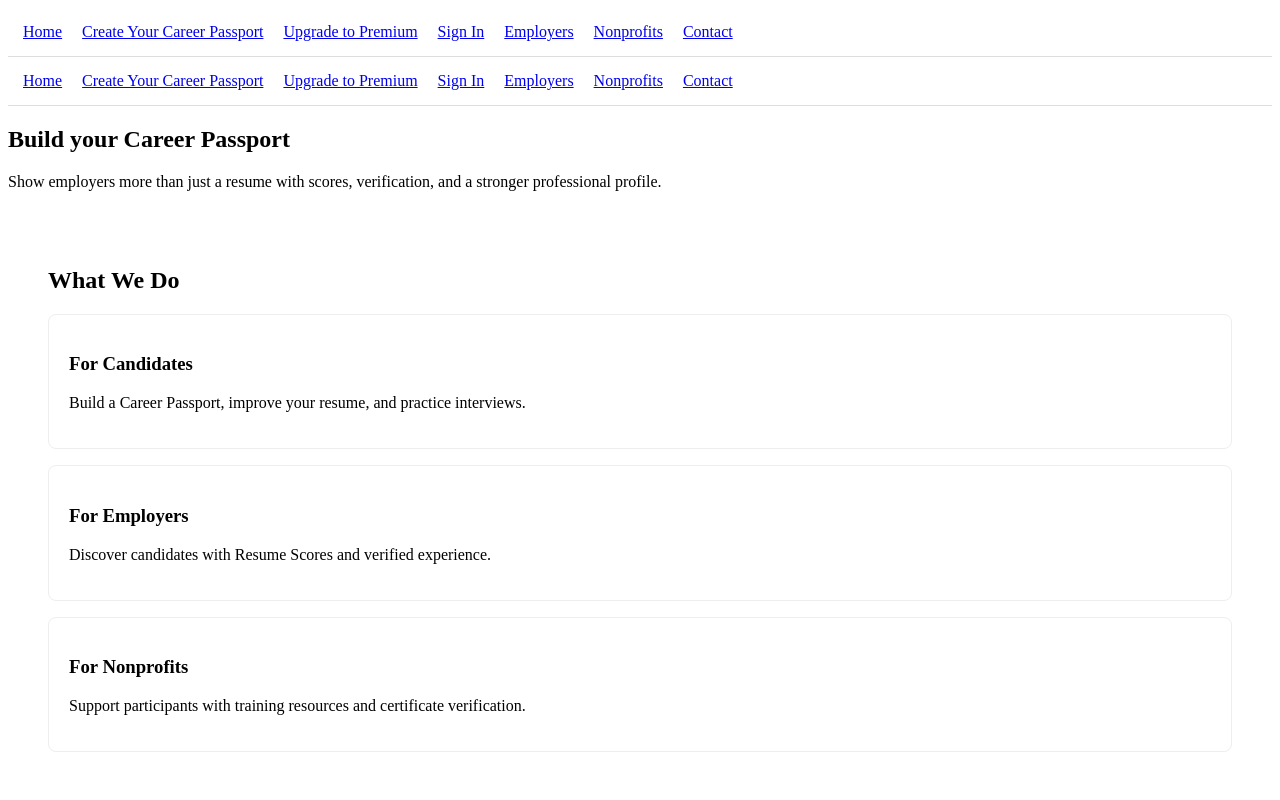
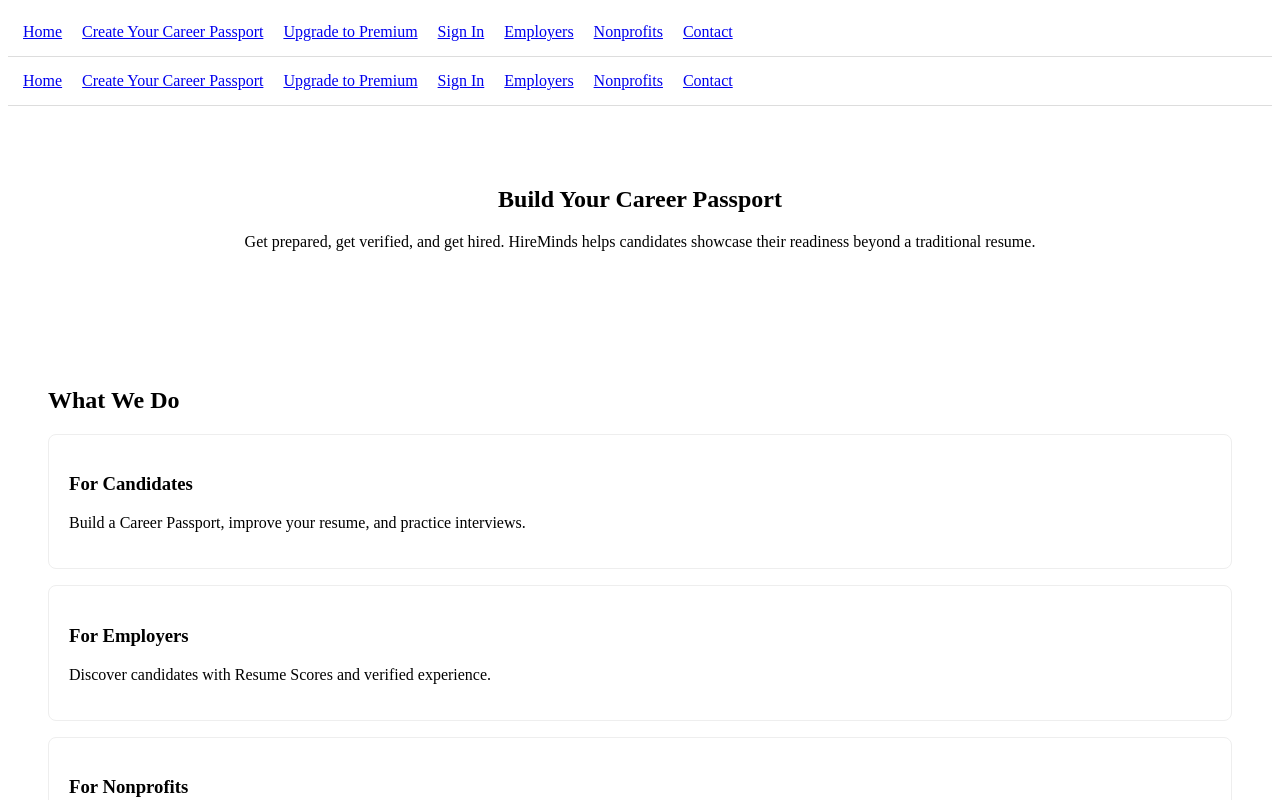
Before and after one commit to UrMizery/hireminds-platform, a Next.js app: page / in a window 1280 px wide. Shown: the top 800 px of the page. Built offline with nearby package versions, Linux system fonts and the light colour scheme.

Commit message:
Update HeroSection.tsx

```diff
--- a/app/components/HeroSection.tsx
+++ b/app/components/HeroSection.tsx
@@ -1,10 +1,10 @@
 export default function HeroSection() {
   return (
-    <section>
-      <h1>Build your Career Passport</h1>
+    <section style={{ padding: "60px 20px", textAlign: "center" }}>
+      <h1>Build Your Career Passport</h1>
       <p>
-        Show employers more than just a resume with scores, verification, and a
-        stronger professional profile.
+        Get prepared, get verified, and get hired. HireMinds helps candidates
+        showcase their readiness beyond a traditional resume.
       </p>
     </section>
   );
```
